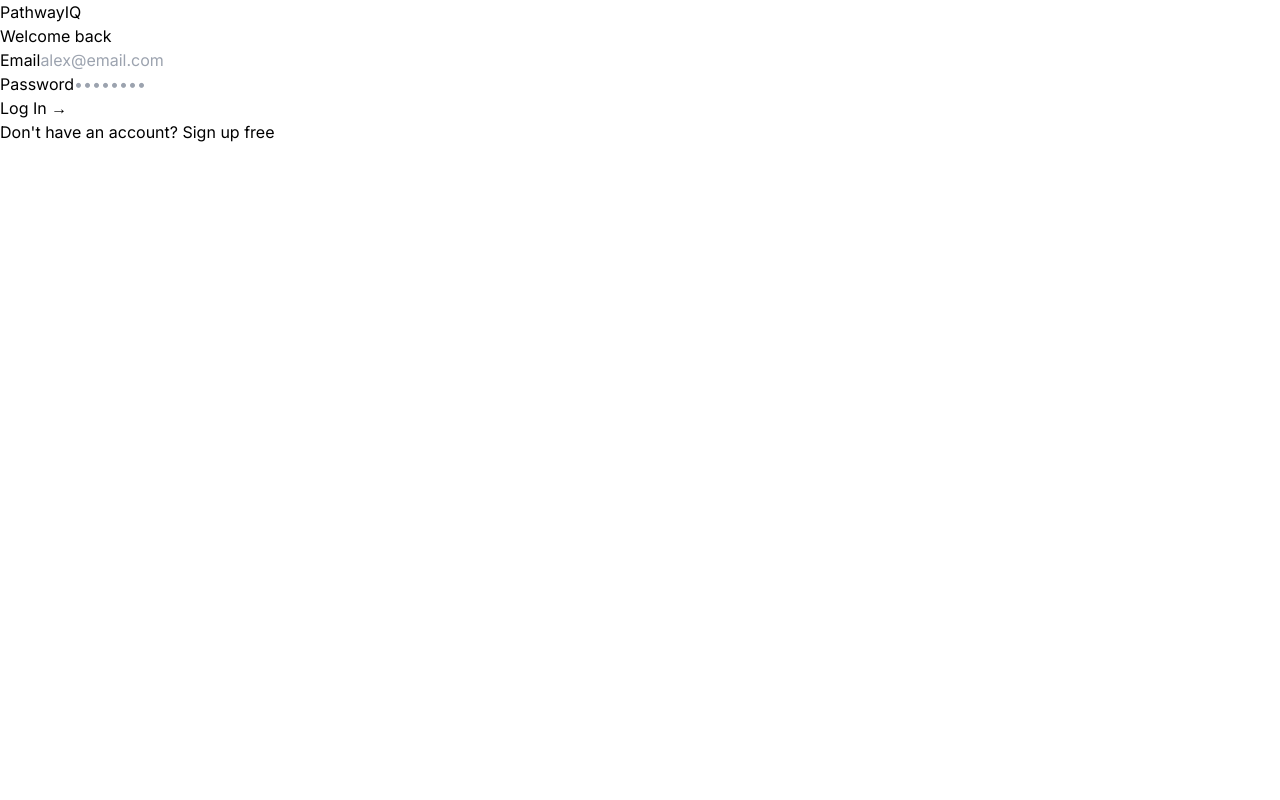
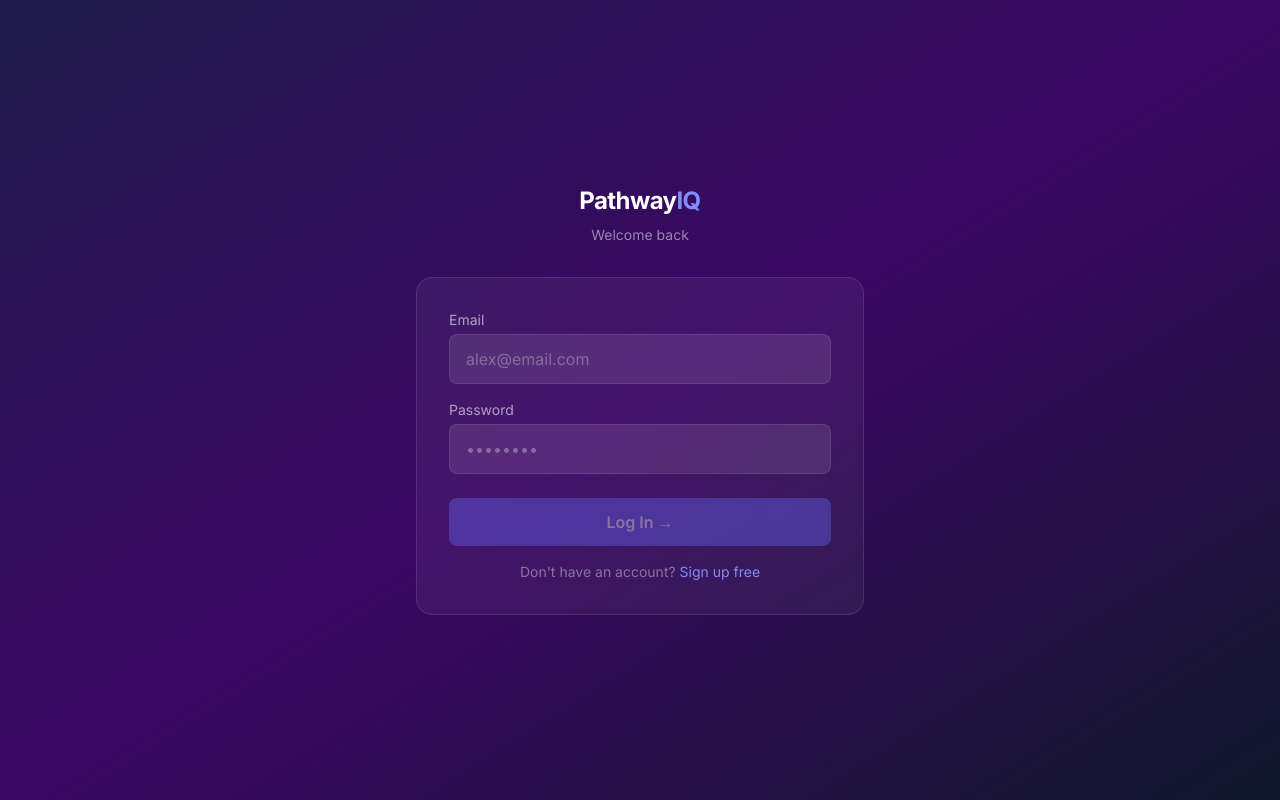
Before and after one commit to Guneet-2110/pathwayIQ, a Next.js app: page /login in a window 1280 px wide. Built offline with nearby package versions, Linux system fonts and the light colour scheme; no server answers.

Commit message:
Update tailwind.config.ts

```diff
--- a/tailwind.config.ts
+++ b/tailwind.config.ts
@@ -1,20 +1,13 @@
-import type { Config } from 'tailwindcss';
+import type { Config } from 'tailwindcss'
 
 const config: Config = {
   content: [
-    './pages/**/*.{js,ts,jsx,tsx,mdx}',
-    './components/**/*.{js,ts,jsx,tsx,mdx}',
-    './app/**/*.{js,ts,jsx,tsx,mdx}',
+    './src/**/*.{js,ts,jsx,tsx,mdx}',
   ],
   theme: {
-    extend: {
-      backgroundImage: {
-        'gradient-radial': 'radial-gradient(var(--tw-gradient-stops))',
-        'gradient-conic':
-          'conic-gradient(from 180deg at 50% 50%, var(--tw-gradient-stops))',
-      },
-    },
+    extend: {},
   },
   plugins: [],
-};
-export default config;
+}
+
+export default config
```
